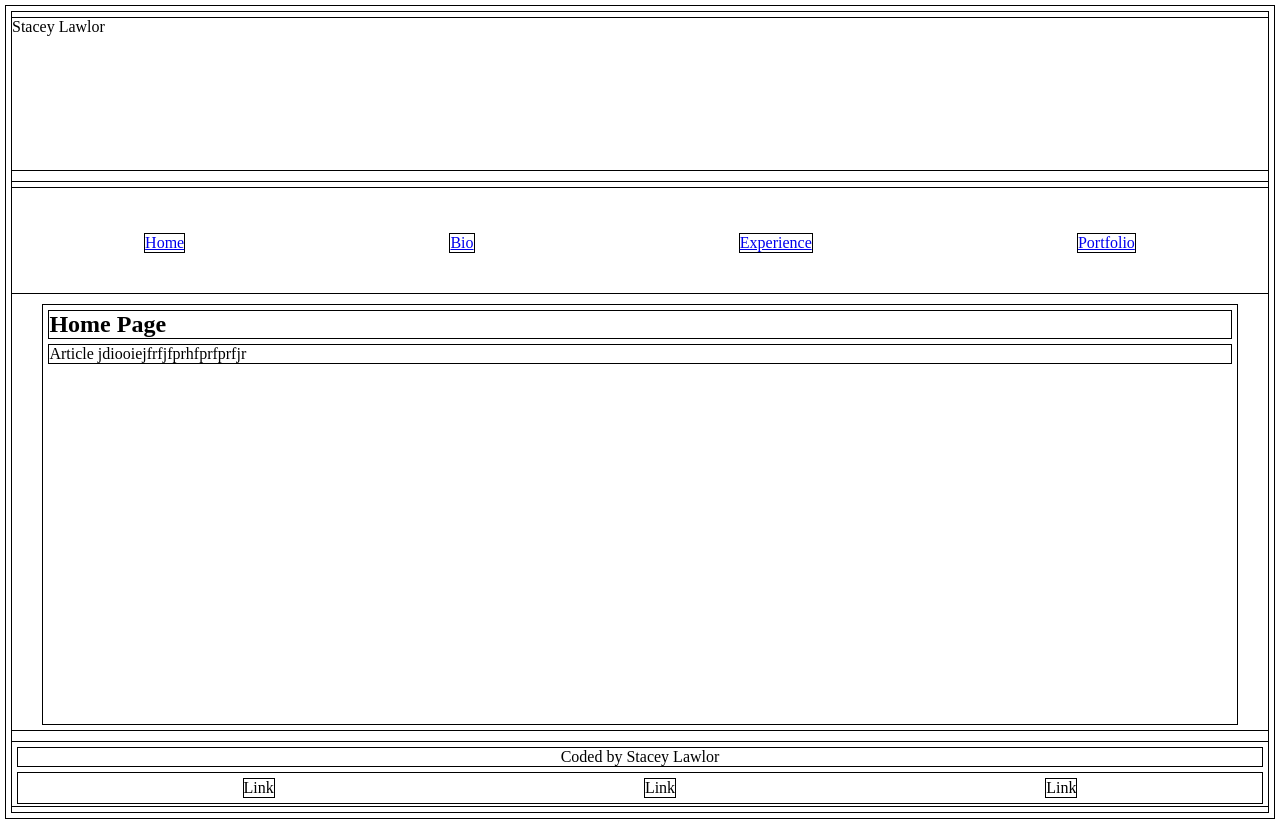
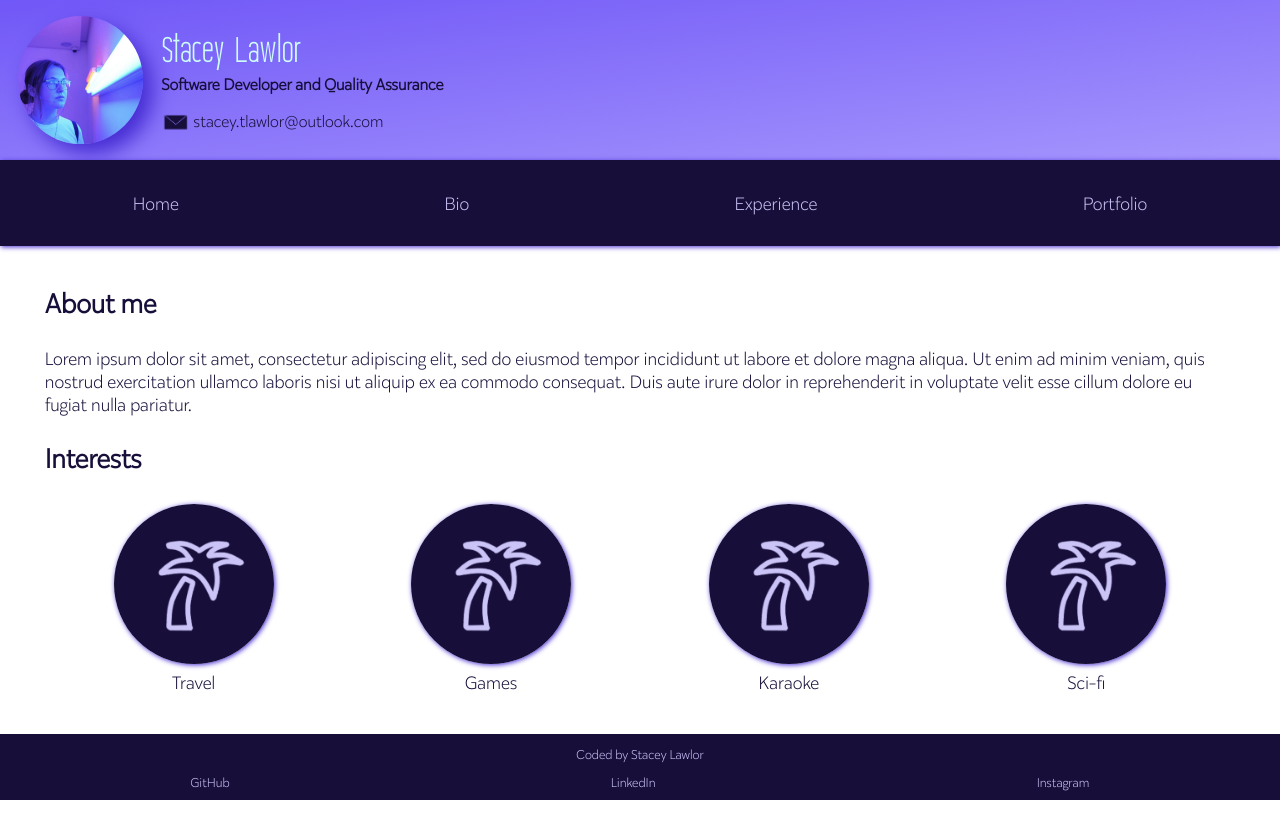
Before and after one commit to STLawlor/stlawlor-about-me, a plain HTML site: page bio.html in a window 1280 px wide. After the commit the page ends 800 px from the top, so only its background shows below. Drawn offline with Linux system fonts and the light colour scheme.

Commit message:
Bio page 1st draft

```diff
--- a/bio.html
+++ b/bio.html
@@ -1,15 +1,23 @@
 <!DOCTYPE html>
 <html lang="en">
   <head>
-    <meta charset="UTF-8">
-    <meta http-equiv="X-UA-Compatible" content="IE=edge">
-    <meta name="viewport" content="width=device-width, initial-scale=1.0">
-    <link rel="stylesheet" href="styles.css">
+    <meta charset="UTF-8" />
+    <meta http-equiv="X-UA-Compatible" content="IE=edge" />
+    <meta name="viewport" content="width=device-width, initial-scale=1.0" />
+    <link rel="stylesheet" href="styles.css" />
     <title>STLawlor- Bio</title>
   </head>
   <body>
     <header>
-    Stacey Lawlor
+      <img id="profilePic" src="Assets/profile-pic.png" />
+      <div>
+        <h1>Stacey Lawlor</h1>
+        <h3>Software Developer and Quality Assurance</h3>
+        <div id="emailInfo">
+          <img id="emailIcon" src="Assets/email-icon.png" />
+          <p>stacey.tlawlor@outlook.com</p>
+        </div>
+      </div>
     </header>
     <main>
       <nav>
@@ -19,19 +27,43 @@
         <a href="Portfolio.html">Portfolio</a>
       </nav>
       <section>
-      <h1>Home Page</h1>
+        <h2>About me</h2>
         <article>
-        Article jdiooiejfrfjfprhfprfprfjr
+          Lorem ipsum dolor sit amet, consectetur adipiscing elit, sed do
+          eiusmod tempor incididunt ut labore et dolore magna aliqua. Ut enim ad
+          minim veniam, quis nostrud exercitation ullamco laboris nisi ut
+          aliquip ex ea commodo consequat. Duis aute irure dolor in
+          reprehenderit in voluptate velit esse cillum dolore eu fugiat nulla
+          pariatur.
         </article>
+        <h2>Interests</h2>
+        <div id="interestsContainer">
+          <span class="interest-container">
+            <img class="interest-icon" src="Assets/palm-icon.png" />
+            <p>Travel</p>
+          </span>
+          <span class="interest-container">
+            <img class="interest-icon" src="Assets/palm-icon.png" />
+            <p>Games</p>
+          </span>
+          <span class="interest-container">
+            <img class="interest-icon" src="Assets/palm-icon.png" />
+            <p>Karaoke</p>
+          </span>
+          <span class="interest-container">
+            <img class="interest-icon" src="Assets/palm-icon.png" />
+            <p>Sci-fi</p>
+          </span>
+        </div>
       </section>
     </main>
     <footer>
       <p>Coded by Stacey Lawlor</p>
-    <ul>
-      <li>Link</li>
-      <li>Link</li>
-      <li>Link</li>
-    </ul>
+      <div id="footerLinks">
+        <a href="">GitHub</a>
+        <a href="">LinkedIn</a>
+        <a href="">Instagram</a>
+      </div>
     </footer>
   </body>
 </html>
--- a/styles.css
+++ b/styles.css
@@ -1,6 +1,17 @@
+@font-face {
+    font-family: allegro;
+    src: url(Assets/Fonts/allegro/AllegroFree.otf);
+}
+
+@font-face {
+    font-family: karu;
+    src: url(Assets/Fonts/karu/Karu-Light.otf);
+}
+
 * {
-    border: 1px solid black;
-    margin: 5px;
+    font-family: karu;
+    list-style-type: none;
+    text-decoration: none;
 }
 
 body {
@@ -9,15 +20,63 @@ body {
     justify-content: flex-start;
     align-items: center;
     height: 100vh;
-}
-
-header {
-    height: 20%;
+    min-height: 750px;
+    min-width: 370px;
+    margin: 0;
 }
 
 header, main, footer {
     width: 100%;
+
 }
+
+/* Header Styling */
+
+header {
+    display: flex;
+    flex-direction: row;
+    justify-content: flex-start;
+    align-items: center;
+    height: 20%;
+    background-color: #7057F7;
+    background-image: linear-gradient(to bottom right, #7057F7, #a596fd);
+    color: #170e3a;
+    box-shadow: 1px 1px 5px #462dd3;
+}
+
+#profilePic {
+    border-radius: 50%;
+    height: 80%;
+    box-shadow: 10px 10px 20px #462dd3;
+    margin: 1em;
+}
+
+h1 {
+    font-size: 1.5rem;
+    font-family: allegro;
+    color: #CEFCFB;
+    margin: 1em 0 0 0;
+}
+
+header h3 {
+    font-size: 1rem;
+    margin: 0;
+}
+
+#emailInfo {
+    display: flex;
+    flex-direction: row;
+    justify-content: flex-start;
+    align-items: center;
+    font-size: 0.9em;
+}
+
+#emailIcon {
+    height: 1.8em;
+    margin-right: 0.2em;
+}
+
+/* Main Layout Styling */
 
 main {
     display: flex;
@@ -26,40 +85,87 @@ main {
     height: 72%;
 }
 
+/* Nav Bar and Footer Styling Styling */
+
+a {
+    color: #cbc4f7;
+}
+
 nav {
     display: flex;
     flex-direction: column;
     justify-content: flex-start;
     align-items: center;
     width: 22%;
+    background-color: #170e3a;
 }
 
 nav a {
-    margin-bottom: 30px;
+    margin: 30px 0;
+}
+
+footer {
+    height: 8%;
+    font-size: 0.8rem;
+    background-color: #170e3a;
+    color: #cbc4f7;
+    border-top: 2px solid #170e3a;
+}
+
+footer p {
+    text-align: center;
+    margin: 0.8em;
+}
+
+#footerLinks {
+    display: flex;
+    flex-direction: row;
+    justify-content: space-around;
 }
 
 section {
     width: 78%;
+    color: #170e3a;
+    display: flex;
+    flex-direction: column;
+    justify-content: space-between;
 }
 
-footer {
-    height: 8%;
+section h2, article, #interestsContainer {
+    margin: 0.8rem;
 }
 
-footer p {
-    text-align: center;
+/* Bio */
+
+#interestsContainer {
+    display: flex;
+    flex-flow: row wrap;
+    justify-content: space-around;
+    align-items: center;
 }
 
-footer ul {
-    display: flex;
-    flex-direction: row;
-    justify-content: space-around;
-    list-style-type: none;
+.interest-container p {
+    text-align: center;
+    margin: 0;
 }
+
+.interest-icon {
+    height: 6rem;
+    margin: 2px;
+    border-radius: 50%;
+    box-shadow: 1px 1px 5px #462dd3;
+}
+
+
 
 /* Desktop Mode */
 
 @media (min-width: 768px) {
+
+    body {
+        font-size: large;
+    }
+
     main {
         flex-direction: column;
         align-items: center;
@@ -70,15 +176,24 @@ footer ul {
         justify-content: space-around;
         align-items: center;
         width: 100%;
-        height: 20%;
+        height: 15%;
+        box-shadow: 1px 1px 5px #462dd3;
     }
 
     nav a {
-        margin-bottom: 0px;
+        margin: 0;
     }
 
     section {
         width: 95%;
-        height: 80%;
+        height: 85%;
+        justify-content: center;
+
+    }
+
+    /* Bio */
+
+    .interest-icon {
+        height: 10rem;
     }
 }
```
Also changed, not shown: experience.html (+20 -14 lines), home.html (+17 -11 lines), portfolio.html (+20 -14 lines), Assets/Fonts/allegro/AllegroFree.otf (added), Assets/Fonts/karu/Karu-Light.otf (added), Assets/email-icon.png (added), Assets/palm-icon.png (added), Assets/profile-pic.png (added). Lines whose indentation alone changed are shown as unchanged.
